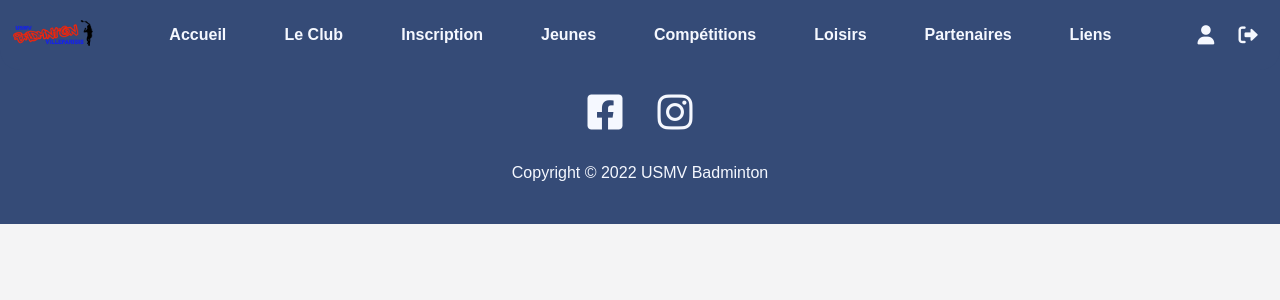
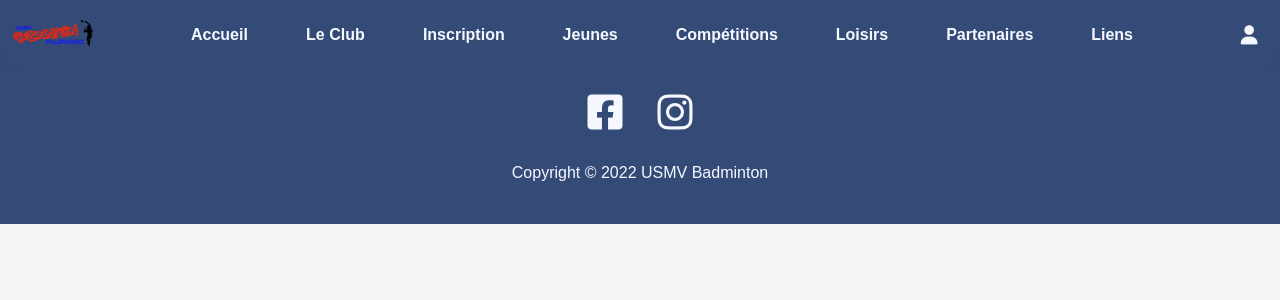
Before and after one commit to NicoMaff/usmv-app, a Symfony app: template templates/event/index.html.twig in a window 1280 px wide. Shown: the top 300 px of the page. Run offline with Twig, Linux system fonts and the light colour scheme; the template is opened without the code that fills it, so the values that code supplies are empty; style sheets or scripts are compiled from the project's sources; some libraries are stand-ins or nearby versions; some web fonts are replaced.

Commit message:
:lipstick: remove useless logout button && :children_crossing: update swipe distance necessary to close nav overlay

```diff
--- a/public/js/header.js
+++ b/public/js/header.js
@@ -46,7 +46,7 @@ navMobile.addEventListener("touchend", (e) => {
   touchEndX = e.changedTouches[0].clientX;
   touchEndY = e.changedTouches[0].clientY;
 
-  if (touchEndY - touchStartY >= 200) {
+  if (touchEndY - touchStartY >= 150) {
     navMobile.classList.remove("open");
     navMobile.classList.add("close");
     subMenus.forEach((item) => item.classList.remove("move-in"));
--- a/sass/layouts/_nav.scss
+++ b/sass/layouts/_nav.scss
@@ -8,8 +8,6 @@
   background: $bg-3;
   position: fixed;
   bottom: -100vh;
-  // bottom: -700px;
-  // transform: translateY(110%);
   transition: transform 0.3s ease-out;
   border-radius: 80px 80px 0 0;
   border-top: 1px solid black;
--- a/templates/base.html.twig
+++ b/templates/base.html.twig
@@ -32,7 +32,7 @@
                     <div class="line"></div>
                     <div class="profile-icons">
                         <a href="#"><i class="fa-solid fa-user"></i></a>
-                        <a href="#"><i class="fa-solid fa-right-from-bracket"></i></a>
+                        {# <a href="#"><i class="fa-solid fa-right-from-bracket"></i></a> #}
                     </div>
                     <ul class="menu">
                         <li><a href="{{ path("app_homepage_index") }}">Accueil</a></li>
@@ -128,7 +128,7 @@
                 </ul>
                 <div class="profile-icons">
                     <a href="#"><i class="fa-solid fa-user"></i></a>
-                    <a href="#"><i class="fa-solid fa-right-from-bracket"></i></a>
+                    {# <a href="#"><i class="fa-solid fa-right-from-bracket"></i></a> #}
                 </div>
 
             </nav>
```
Also changed, not shown: 2 other files.
